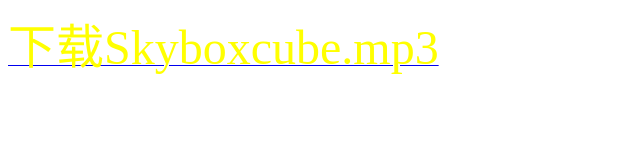
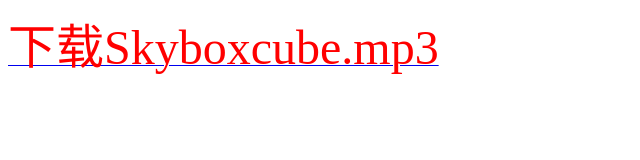
Before and after one commit to seanlenardb123/song_download, a plain HTML site: page index.html in a window 1280 px wide. Shown: the whole page, without its empty margins (0-640 px from the left). Drawn offline with Linux system fonts and the light colour scheme.

Commit message:
Update index.html

```diff
--- a/index.html
+++ b/index.html
@@ -10,7 +10,7 @@
 
     <body>
 
-        <a href="Sean Lenard B. - Skyboxcube.mp3" download="skyboxcube"><font size=200 color=yellow>下载Skyboxcube.mp3</font></a>
+        <a href="Sean Lenard B. - Skyboxcube.mp3" download="skyboxcube"><font size=200 color=red>下载Skyboxcube.mp3</font></a>
 
     </body>
 
```
